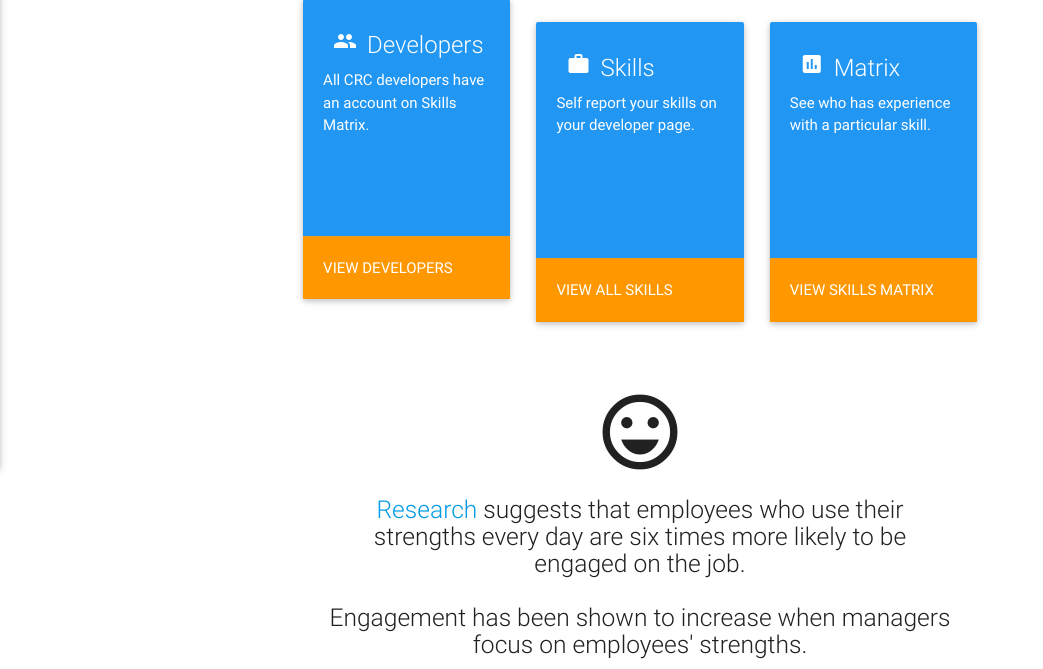
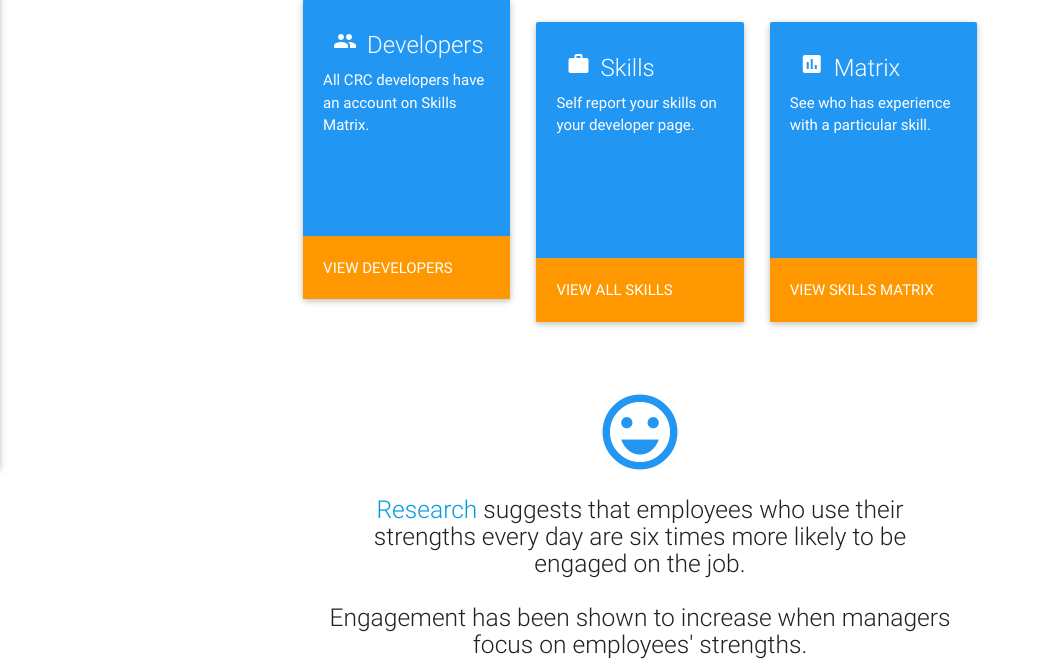
Before and after one commit to lupescudaniel/skills_matrix, a Django app: page / in a window 1280 px wide. Shown: the part 392-1061 px from the top of the page, without its empty margins (0-1043 px from the left). Run offline with Django 3.2, Linux system fonts and the light colour scheme; the visitor is signed in with stand-in values (Sample User, id 1); data that the repository does not hold is empty; parts of the project's set-up code (start-up, migrations or seed data) failed here and were passed over.

Commit message:
minor color change on home page

```diff
--- a/templates/materialize/base_materialize.html
+++ b/templates/materialize/base_materialize.html
@@ -128,7 +128,7 @@
             <div class="section">
                 <div class="container">
                     <div class="row center">
-                        <i class="material-icons large">sentiment_very_satisfied</i>
+                        <i class="material-icons large blue-text">sentiment_very_satisfied</i>
                         <h5 class="header col s12 light"><a
                                 href="http://www.gallup.com/businessjournal/167462/employees-strengths-company-stronger.aspx"
                                 target="_blank"> Research</a> suggests that employees who use their strengths every day
```
